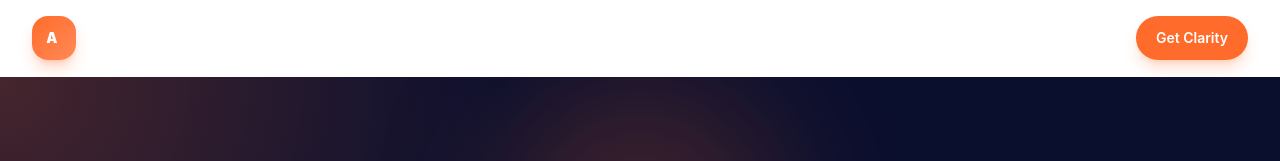
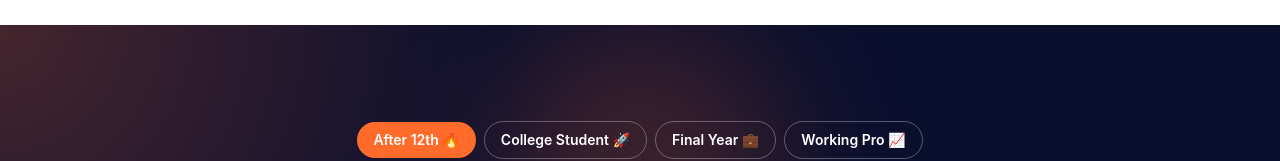
Before and after one commit to Vaish123-M/atyant-assignment, a React (Vite) app: page / in a window 1280 px wide. Shown: the top 161 px of the page. Built offline with nearby package versions, Linux system fonts and the light colour scheme; no server answers.

Commit message:
fix: remove logo and Get Clarity button from top navbar
- Removed A logo and ATYANT branding from navbar
- Removed Get Clarity button from navbar
- Navbar is now clean with just the top border

```diff
--- a/src/components/Navbar.jsx
+++ b/src/components/Navbar.jsx
@@ -3,23 +3,8 @@
 export default function Navbar({ onLeadClick }) {
   return (
     <header className="sticky top-0 z-50 border-b border-white/10 bg-[#0B0F2E]/88 backdrop-blur-xl">
-      <div className="mx-auto flex w-full max-w-7xl items-center gap-4 px-4 py-4 sm:px-6 lg:px-8">
-        <a href="#top" className="flex items-center gap-2 sm:gap-3 text-white">
-          <div className="flex h-10 sm:h-11 w-10 sm:w-11 items-center justify-center flex-shrink-0 rounded-2xl bg-gradient-to-br from-[#FF6B2B] to-[#ff8a57] shadow-lg shadow-[#FF6B2B]/30">
-            <span className="text-xs sm:text-sm font-black tracking-[0.3em]">A</span>
-          </div>
-          <div className="hidden sm:block">
-            <div className="text-base sm:text-lg font-extrabold tracking-[0.24em]">ATYANT</div>
-            <div className="text-xs text-white/55">India's Student Decision Platform</div>
-          </div>
-        </a>
-
-        <button
-          onClick={onLeadClick}
-          className="ml-auto inline-flex items-center justify-center gap-2 rounded-full bg-[#FF6B2B] px-3 sm:px-5 py-2.5 sm:py-3 text-xs sm:text-sm font-semibold text-white shadow-lg shadow-[#FF6B2B]/25"
-        >
-          Get Clarity
-        </button>
+      <div className="mx-auto flex w-full max-w-7xl items-center gap-4 px-4 py-3 sm:px-6 lg:px-8">
+        {/* Empty navbar - no logo, no buttons */}
       </div>
     </header>
   );
```
